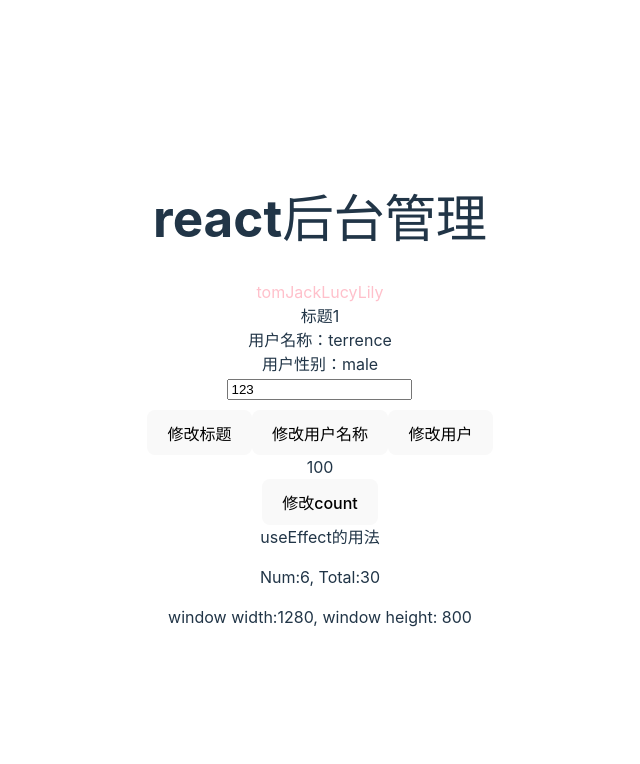
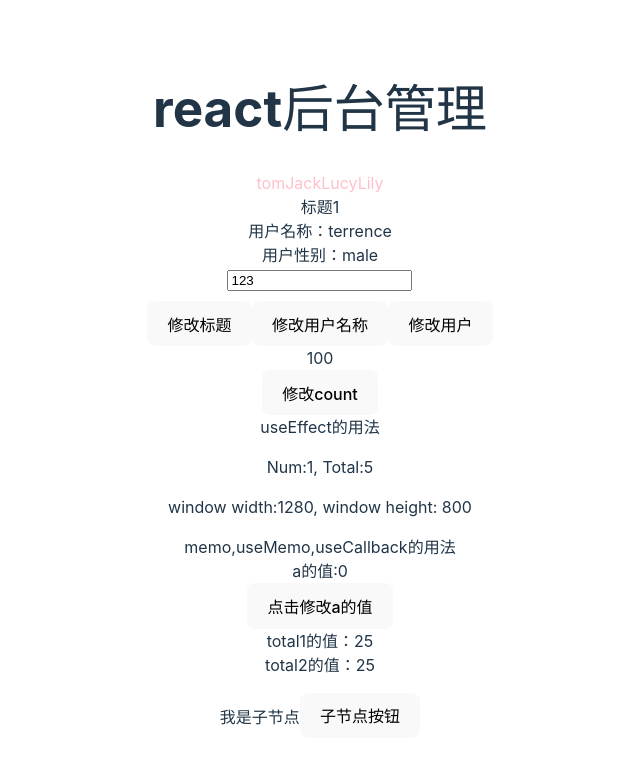
Before and after one commit to NobodyDJ/react_backend, a React (Vite) app: page / in a window 1280 px wide. Shown: the top 764 px of the page, without its empty margins (320-960 px from the left). Built offline with nearby package versions, Linux system fonts and the light colour scheme.

Commit message:
feat: finish_memo_useMemo_useCallBack

```diff
--- a/src/App.tsx
+++ b/src/App.tsx
@@ -1,4 +1,4 @@
-import { useState, useEffect } from "react";
+import { memo, useState, useEffect, useMemo, useCallback } from "react";
 import reactLogo from "./assets/react.svg";
 import viteLogo from "/vite.svg";
 import { useWindowSize } from "./useWindowSize";
@@ -51,21 +51,38 @@ function App({ type }: { type: string }) {
 	useEffect(() => {
 		setTotal(num * 5);
 	}, [num]);
-	useEffect(() => {
-		// 难点在于闭包，如果使用箭头函数，每次count会默认取最外层的count
-		//
-		const T = setInterval(() => {
-			setNum((num) => {
-				console.log(num);
-				return num + 1;
-			});
-		}, 1000);
-		// 注意卸载操作
-		return () => {
-			clearInterval(T);
-		};
-	}, []);
+	// useEffect(() => {
+	// 	// 关键在于useEffect的依赖项
+	// 	const T = setInterval(() => {
+	// 		setNum((num) => {
+	// 			console.log(num);
+	// 			return num + 1;
+	// 		});
+	// 	}, 1000);
+	// 	// 注意卸载操作
+	// 	return () => {
+	// 		clearInterval(T);
+	// 	};
+	// }, []);
 	const [size] = useWindowSize();
+	// useMemo
+	const [a, setA] = useState(0);
+	const changeA = () => {
+		setA(a + 1);
+	}
+	const total1 = () => {
+		console.log('total1...');
+		const list = [1, 3, 5, 7, 9];
+		return list.reduce((prev, current) => prev + current, 0);
+	}
+	const total2 = useMemo(() => {
+		console.log('total2...');
+		const list = [1, 3, 5, 7, 9];
+		return list.reduce((prev, current) => prev + current, 0);
+	}, [])
+	const handleChildClick = useCallback(() => {
+		console.log('子节点点击')
+	}, [])
 	return (
 		<div className="APP">
 			{h1}
@@ -97,8 +114,25 @@ function App({ type }: { type: string }) {
 			<p>
 				window width:{size.width}, window height: {size.height}
 			</p>
+			<div>memo,useMemo,useCallback的用法</div>
+			<div>
+				<div>a的值:{a}</div>
+				<button onClick={changeA}>点击修改a的值</button>
+			</div>
+			<div>total1的值：{total1()}</div>
+			<div>total2的值：{total2}</div>
+			<Child onClick={handleChildClick}></Child>
 		</div>
 	);
 }
 
+const Child = memo(({ onClick }: any) => {
+	console.log('child...');
+	return (
+		<p>
+			我是子节点<button onClick={onClick}>子节点按钮</button>
+		</p>
+	)
+})
+
 export default App;
```
